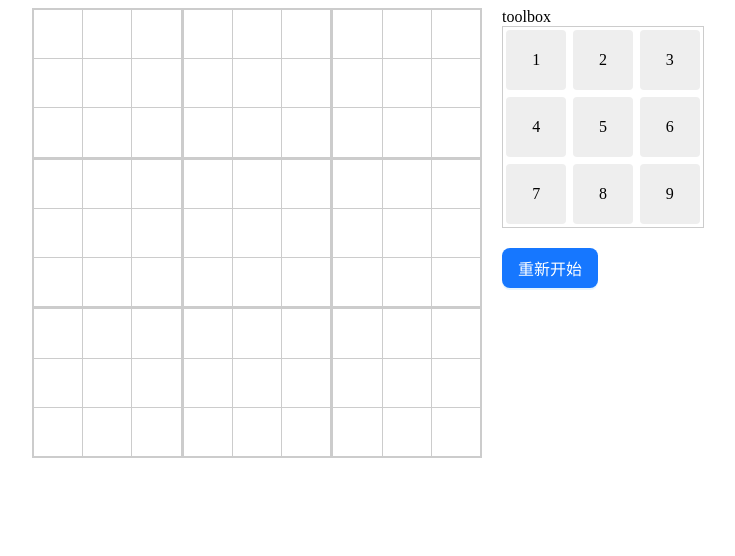
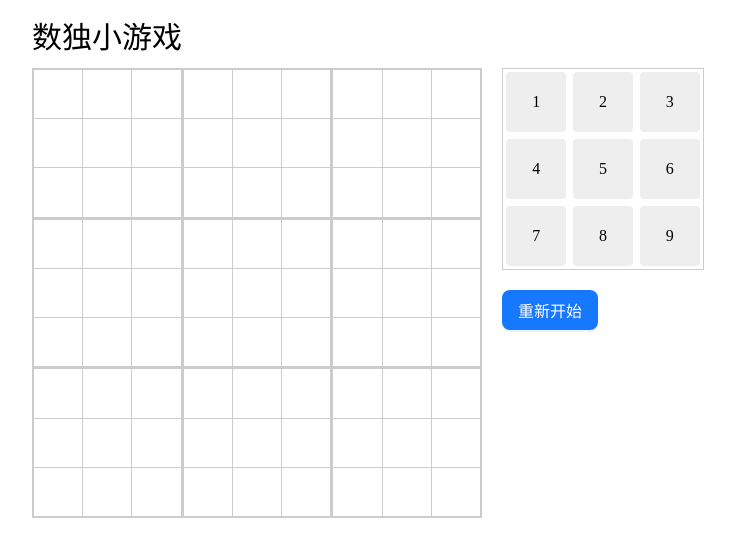
Before and after one commit to qianqianWXQ/simple-shudo, a React app: page /#/ in a window 1280 px wide. Shown: the top 556 px of the page, without its empty margins (208-943 px from the left). Built offline with nearby package versions, Linux system fonts and the light colour scheme.

Commit message:
添加游戏结束提示，去掉 toolbox 提示

```diff
--- a/src/pages/home/components/ToolBox/index.tsx
+++ b/src/pages/home/components/ToolBox/index.tsx
@@ -28,7 +28,6 @@ const ToolBox = ({
 
     return(
         <div className="toolBox_container">
-          toolbox
           <div className="number_block">
             {
               blockArray
--- a/src/pages/home/index.less
+++ b/src/pages/home/index.less
@@ -2,6 +2,11 @@
     display: flex;
     max-width: 800px;
     margin: 0 auto;
+    &.title {
+        font-size: 30px;
+        line-height: 60px;
+        height: 60px;
+    }
     .right {
         flex: 1;
         padding-left: 20px;
@@ -10,3 +15,19 @@
         }
     }
 }
+.title_container {
+    max-width: 800px;
+    margin: 0 auto;
+    .title {
+        font-size: 30px;
+        line-height: 60px;
+        height: 60px;
+        .game_over {
+            display: inline-block;
+            margin-left: 10px;
+            font-size: 14px;
+            color: #f00;
+        }
+    }
+
+}
--- a/src/pages/home/index.tsx
+++ b/src/pages/home/index.tsx
@@ -237,10 +237,19 @@ const ShuDu = () => {
                 onOk: init
             })
         }
-
     }
     return(
         <GameOverContext.Provider value={isGameOver}>
+            <div className={'title_container'}>
+                <div className={'title'}>
+                    数独小游戏
+                    {
+                        isGameOver
+                        && <span className={'game_over'}>游戏结束！,请点击右侧按钮重新开始</span>
+                    }
+                </div>
+
+            </div>
             <div className={'container'}>
                 <Block data={chessboard} changeData={getActiveBlockData} />
                 <div className='right'>
```
